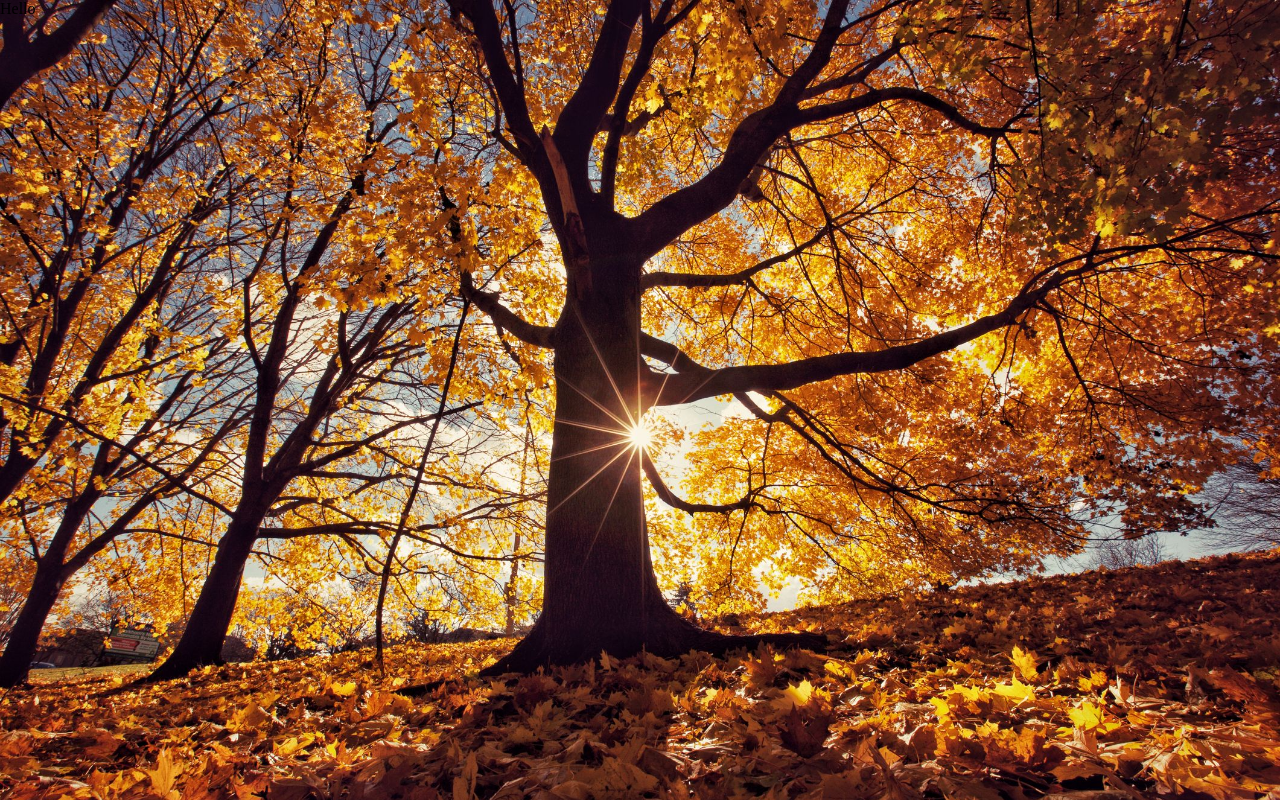
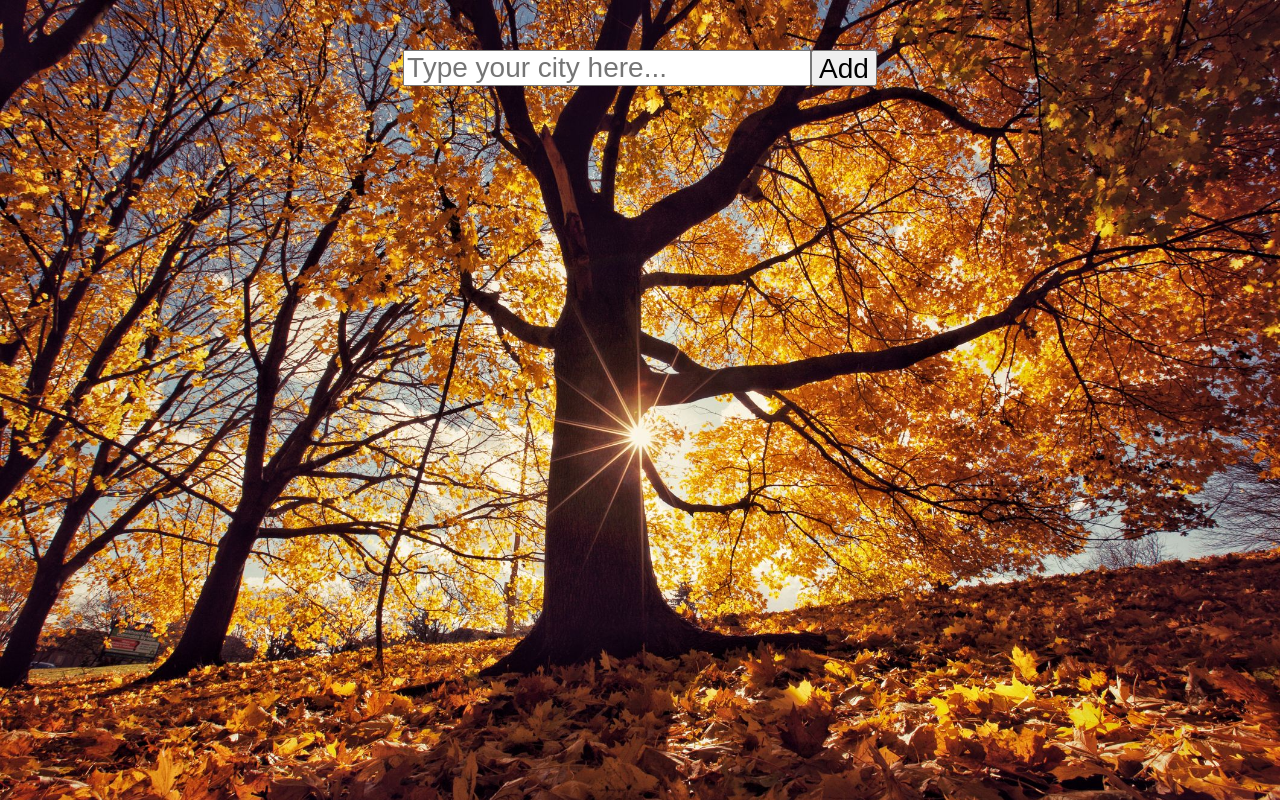
Before and after one commit to Svidzerska/compare_weather, a website: page public/index.html in a window 1280 px wide. Drawn offline with nearby package versions, Linux system fonts and the light colour scheme.

Commit message:
mvc for input form was created

```diff
--- a/public/index.html
+++ b/public/index.html
@@ -8,10 +8,10 @@
    <link rel="stylesheet" href="style.css">
    <script src="https://code.jquery.com/jquery-3.6.0.js" integrity="sha256-H+K7U5CnXl1h5ywQfKtSj8PCmoN9aaq30gDh27Xc0jk=" crossorigin="anonymous"></script>
    <script src="background_script.js"></script>
+   <script src="script.js"></script>
 </head>
 <body>
    <div class="main">
-      Hello
    </div>
 </body>
 </html>
--- /dev/null
+++ b/public/script.js
@@ -0,0 +1,74 @@
+document.addEventListener("DOMContentLoaded", () => {
+   //script start
+
+   class WeatherView {
+      constructor() {
+         this.input = document.createElement("input");
+         this.addButton = document.createElement("button");
+         this.addButton.setAttribute("id","add_city");
+         this.mainDiv = document.querySelector(".main");
+      }
+
+      renderInit() {
+         console.log(this.addButton);
+         this.mainDiv.append(this.input, this.addButton);
+         this.addButton.innerHTML = "Add";
+         this.input.setAttribute("placeholder",`Type your city here...`);
+      }
+
+      clearInput() {
+         this.input.value = "";
+      }
+   }
+
+   class WeatherModel {
+      constructor(view){
+         this.cities = [];
+         this.view = view;
+      }
+
+      addCityToDB(value) {
+         this.cities.push(value);
+         console.log(this.cities);
+      }
+   }
+
+
+
+   class WeatherController {
+      constructor(view,model) {
+         this.view = view;
+         this.model = model;
+         this.addCity = this.addCity.bind(this);
+      }
+
+      addCity() {
+         let value = this.view.input.value;
+         this.model.addCityToDB(value);
+         this.view.clearInput();
+      }
+
+      addHandle() {
+         this.view.addButton.addEventListener("click", this.addCity);
+      }
+   }
+
+   function start(){
+      let view = new WeatherView();
+      let model = new WeatherModel(view);
+      let controller = new WeatherController(view,model);
+
+      view.renderInit();
+      controller.addHandle();
+   }
+
+   start();
+
+
+
+
+
+
+
+   //script end
+})
--- a/public/style.css
+++ b/public/style.css
@@ -5,3 +5,25 @@ body {
    background-repeat: no-repeat;
    height: 100vh;
 }
+
+.main {
+   display: flex;
+   vertical-align: bottom;
+   width: fit-content;
+   margin-left: auto;
+   margin-right: auto;
+   padding-top: 50px;
+
+}
+
+input {
+   width: 400px;
+   height: 30px;
+   font-size: 28px;
+}
+
+#add_city {
+   height: 36px;
+   font-size: 28px;
+
+}
```
Also changed, not shown: app.js (+6 -1 lines).
